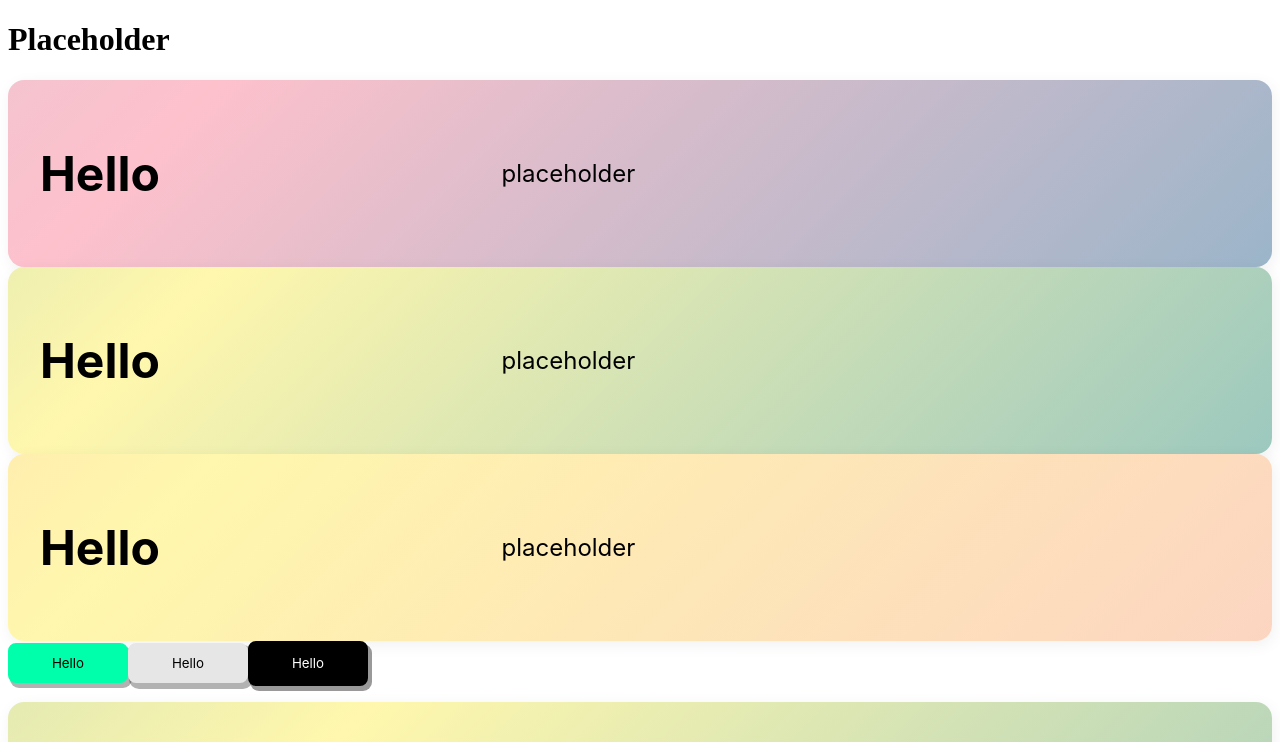
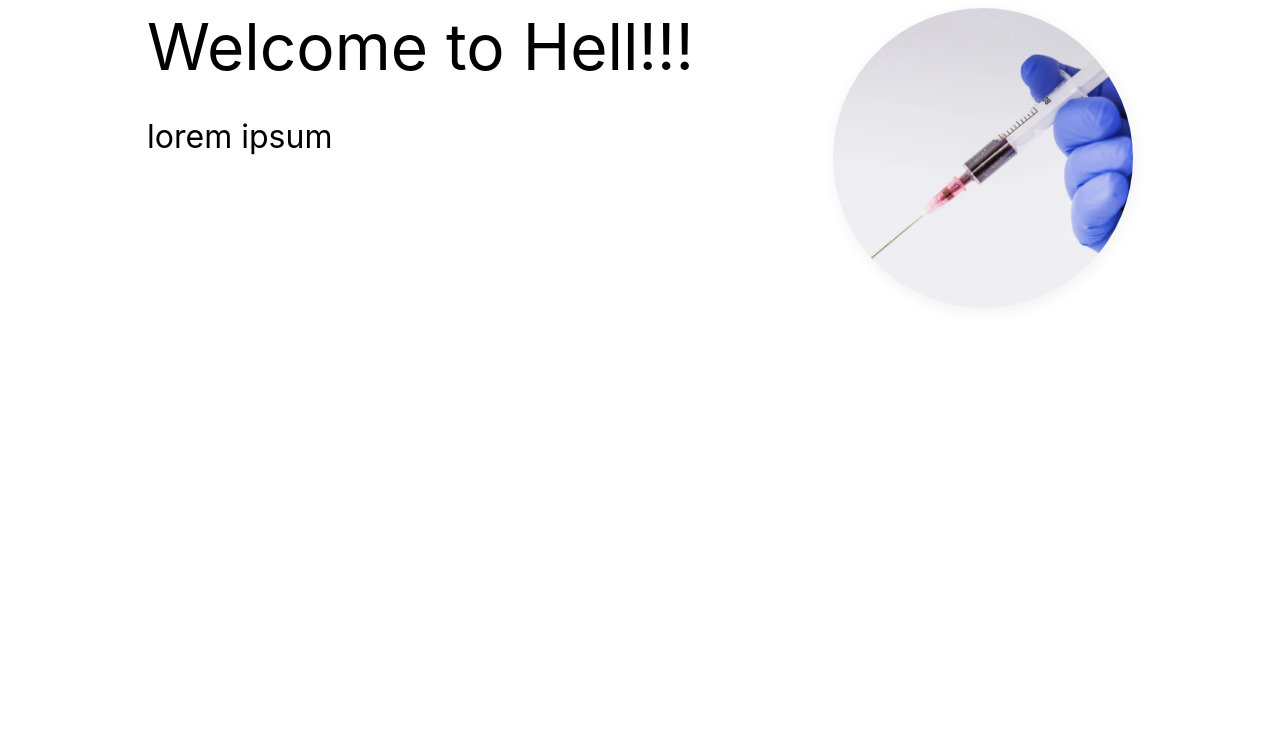
Before and after one commit to JoeyHammoth/sensure-react-website, a React (Vite) app: page / in a window 1280 px wide. Shown: the top 742 px of the page. Built offline with nearby package versions, Linux system fonts and the light colour scheme.

Commit message:
left paragraph section

```diff
--- a/src/App.jsx
+++ b/src/App.jsx
@@ -1,26 +1,13 @@
 import { StrictMode } from "react";
 import { createRoot } from "react-dom/client";
 
-import BluePanel from "./Panels/BluePanel.jsx";
-import YellowPanel from "./Panels/YellowPanel.jsx";
-import YellowPanelItem from "./Panels/YellowPinkPanel.jsx";
-import GreenButton from "./Buttons/Green.jsx";
-import GreyButton from "./Buttons/Grey.jsx";
-import BlackButton from "./Buttons/Black.jsx";
-import SlidePanel from "./Advanced/Slide.jsx";
+import LeftParagraph from "./Formats/LeftParagraph.jsx";
 
 const App = function () {
     return (
         <StrictMode>
             <div>
-                <h1>Placeholder</h1>
-                <BluePanel title="Hello" body="placeholder" />
-                <YellowPanel title="Hello" body="placeholder" />
-                <YellowPanelItem title="Hello" body="placeholder" />
-                <GreenButton text="Hello" />
-                <GreyButton text="Hello" />
-                <BlackButton text="Hello" />
-                <SlidePanel title="Hello" subtitle="placeholder" btn="Learn more" />
+                <LeftParagraph title="Welcome to Hell!!!" paragraph="lorem ipsum" alt="Image" img="/Images/img1.webp" />
             </div>
         </StrictMode>
     );
--- /dev/null
+++ b/src/Formats/LeftParagraph.css
@@ -0,0 +1,38 @@
+.LeftParagraph {
+    display: flex;
+    justify-content: space-evenly;
+}
+
+.left-section {
+    display: flex;
+    flex-direction: column;
+    gap: 32px;
+}
+
+.left-section-title {
+    font-family: Inter, sans-serif;
+    font-size: 64px;
+    max-width: 800px;
+}
+
+.left-section-paragraph {
+    font-family: Inter, sans-serif;
+    font-size: 32px;
+    max-width: 800px;
+}
+
+.right-section {
+    display: flex;
+    flex-direction: column;
+    align-items: center;
+}
+
+.right-section img {
+    border-radius: 100%; /* Makes the corners round, forming a circle */
+    object-fit: cover; /* Ensures the image fills the circle without distortion */
+    overflow: hidden; /* Ensures content outside the circle is hidden */
+    width: 300px;
+    height: 300px;
+    box-shadow: 2px 4px 16px rgba(0,0,0,.06);
+    flex-shrink: 0;
+}
--- /dev/null
+++ b/src/Formats/LeftParagraph.jsx
@@ -0,0 +1,17 @@
+import "./LeftParagraph.css";
+
+const LeftParagraph = function ({ title, paragraph, img, alt }) {
+    return (
+        <div className="LeftParagraph">
+            <div className="left-section">
+                <div className="left-section-title">{title}</div>
+                <div className="left-section-paragraph">{paragraph}</div>
+            </div>
+            <div className="right-section">
+                <img src={img} alt={alt} />
+            </div>
+        </div>
+    )
+}
+
+export default LeftParagraph;
```
